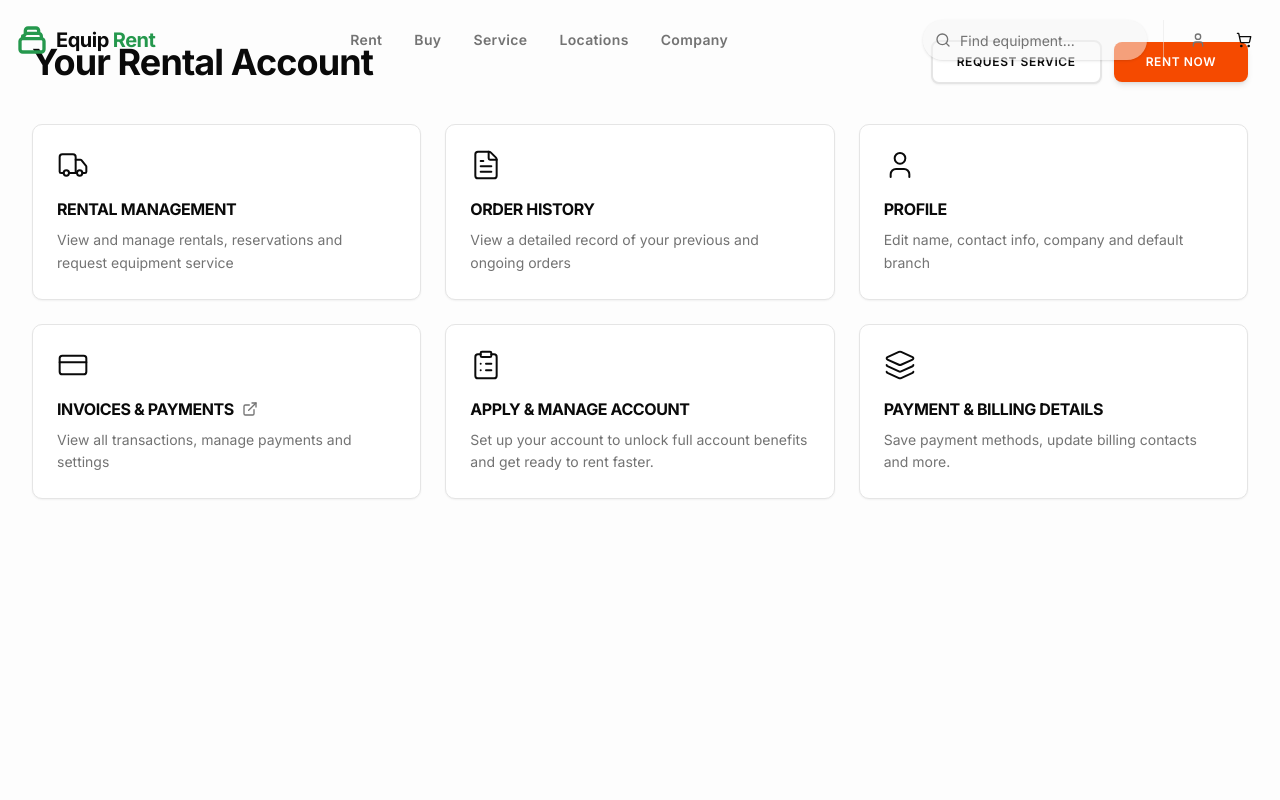
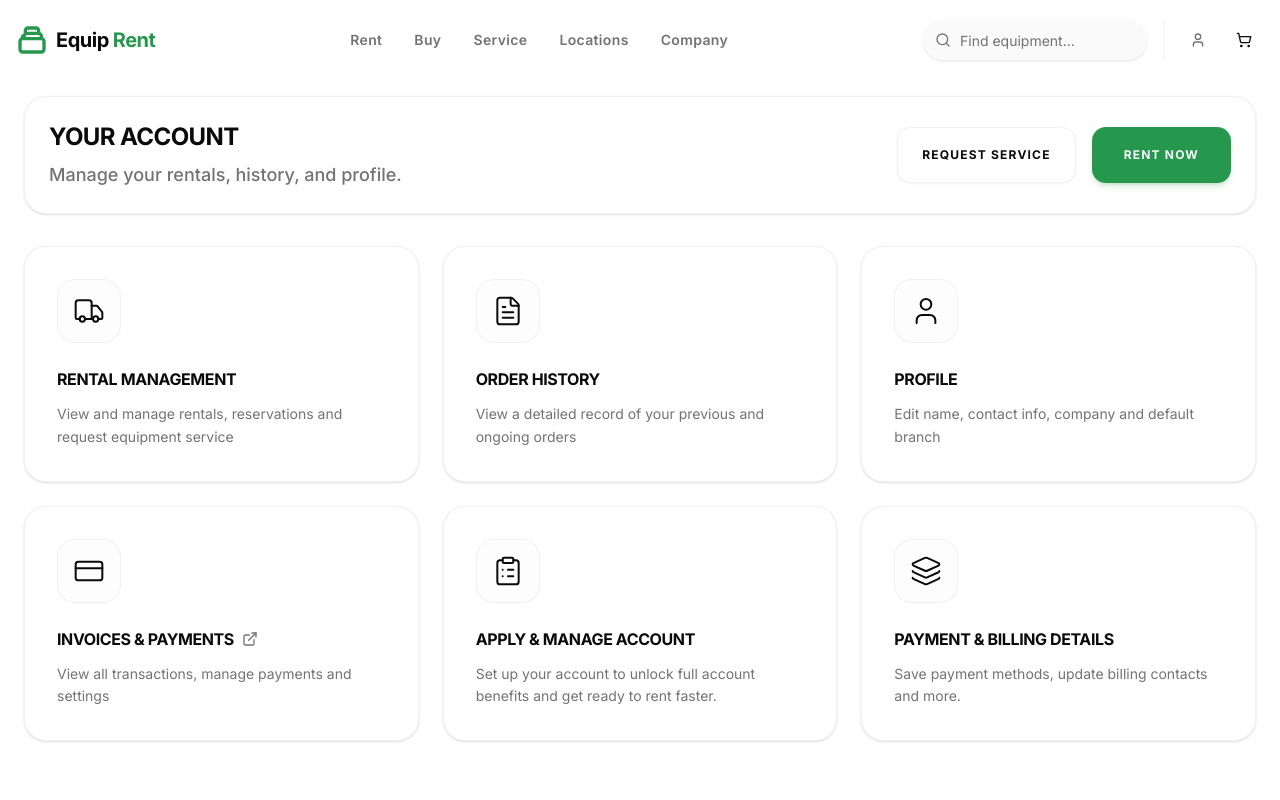
Before and after one commit to awaneesh-anzney/equipmentrent, a Next.js app: page /account in a window 1280 px wide. Shown: the top 800 px of the page. Built offline with nearby package versions, Linux system fonts and the light colour scheme; sample sign-in values are in the browser's storage.

Commit message:
feat: implement the account dashboard page and its associated navigation cards.

```diff
--- a/src/app/(infinito)/account/page.tsx
+++ b/src/app/(infinito)/account/page.tsx
@@ -8,7 +8,7 @@ export const metadata: Metadata = {
 
 export default function AccountPage() {
     return (
-        <div className="min-h-screen bg-muted/20">
+        <div className="min-h-screen bg-background pt-24 pb-20">
             <AccountDashboard />
         </div>
     );
--- a/src/components/account/AccountCard.tsx
+++ b/src/components/account/AccountCard.tsx
@@ -20,11 +20,13 @@ export function AccountCard({
     return (
         <Link
             href={href}
-            className="group flex flex-col justify-between rounded-lg border bg-card p-6 shadow-xs transition-all hover:shadow-md hover:border-primary/50"
+            className="group flex flex-col justify-between rounded-3xl border border-border/50 bg-card p-6 md:p-8 shadow-sm transition-all hover:bg-muted/10 hover:-translate-y-1 hover:shadow-lg hover:border-primary/50"
         >
-            <div className="space-y-4">
-                <Icon className="h-8 w-8 text-foreground" strokeWidth={1.5} />
-                <div className="space-y-2">
+            <div className="space-y-6">
+                <div className="w-16 h-16 bg-muted/20 border border-border/50 group-hover:bg-primary/5 group-hover:border-primary/20 transition-colors flex items-center justify-center rounded-2xl">
+                    <Icon className="h-8 w-8 text-foreground group-hover:text-primary transition-colors" strokeWidth={1.5} />
+                </div>
+                <div className="space-y-3">
                     <h3 className="font-bold uppercase tracking-tight flex items-center gap-2">
                         {title}
                         {external && <ExternalLink className="h-4 w-4 text-muted-foreground" />}
--- a/src/components/account/AccountDashboard.tsx
+++ b/src/components/account/AccountDashboard.tsx
@@ -55,18 +55,21 @@ const accountLinks = [
 
 export function AccountDashboard() {
     return (
-        <div className="container max-w-7xl mx-auto py-10 px-4 sm:px-6 lg:px-8">
+        <div className="container mx-auto px-4 lg:px-6">
             {/* Header */}
-            <div className="flex flex-col sm:flex-row sm:items-center justify-between gap-4 mb-10">
-                <h1 className="text-4xl font-extrabold tracking-tight text-foreground">
-                    Your Rental Account
-                </h1>
+            <div className="flex flex-col md:flex-row md:items-center justify-between gap-4 mb-8 bg-card border border-border/50 rounded-3xl p-6 shadow-sm">
+                <div>
+                    <h1 className="text-xl md:text-2xl font-black tracking-tight text-foreground uppercase mb-2">
+                        Your Account
+                    </h1>
+                    <p className="text-muted-foreground font-medium text-lg">Manage your rentals, history, and profile.</p>
+                </div>
 
-                <div className="flex items-center gap-3">
-                    <Button variant="outline" className="font-semibold uppercase tracking-wider text-xs px-6 py-5 border-2 hover:bg-muted">
+                <div className="flex flex-wrap items-center gap-4">
+                    <Button variant="outline" className="font-bold uppercase tracking-widest text-xs px-6 h-14 rounded-xl border-border/50 hover:bg-muted">
                         Request Service
                     </Button>
-                    <Button className="font-semibold uppercase tracking-wider text-xs px-8 py-5 bg-orange-600 hover:bg-orange-700 text-white shadow-md">
+                    <Button className="font-bold uppercase tracking-widest text-xs px-8 h-14 rounded-xl bg-primary hover:bg-primary/90 text-primary-foreground shadow-md shadow-primary/20 hover:-translate-y-0.5 transition-all">
                         Rent Now
                     </Button>
                 </div>
```
